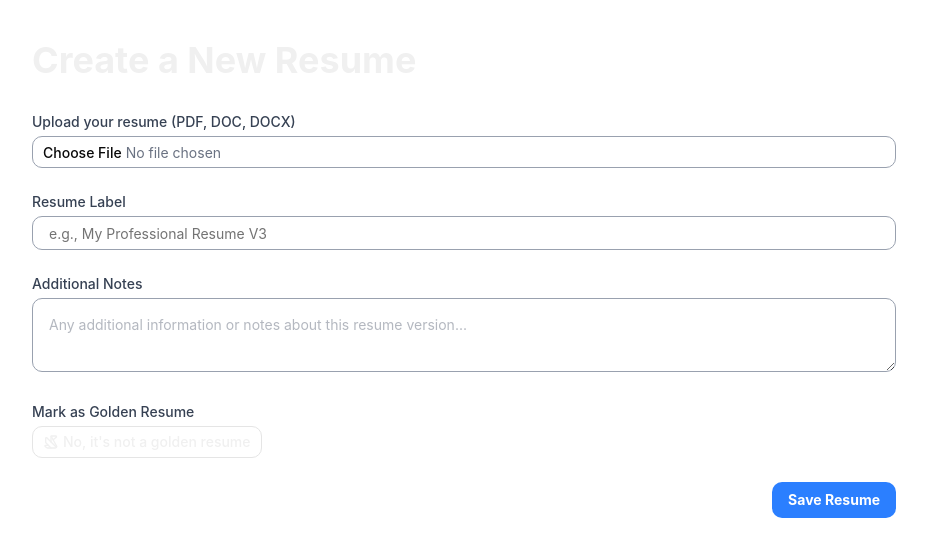
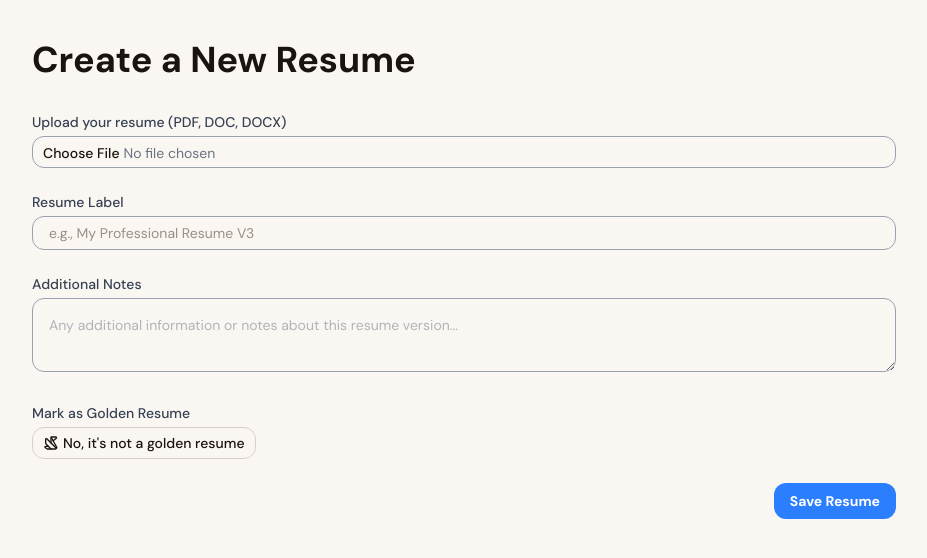
Before and after one commit to MinhThieu145/job-tracker, a Next.js app: page /resumes/new in a window 1280 px wide. Shown: the top 558 px of the page, without its empty margins (176-1103 px from the left). Built offline with nearby package versions, Linux system fonts and the light colour scheme; no server answers.

Commit message:
feat: add Claude like color pallete

```diff
--- a/app/globals.css
+++ b/app/globals.css
@@ -5,60 +5,130 @@
 @custom-variant dark (&:is(.dark *));
 
 :root {
-  --surface: #1a1a1a;
-  --surface-raised: #222222;
-  --border: oklch(0.922 0 0);
-  --text-primary: #f0f0f0;
-  --text-secondary: #888888;
-  --accent: oklch(0.97 0 0);
-  --accent-hover: #6ba3ff;
-  --danger: #e05c5c;
-  --background: oklch(1 0 0);
-  --foreground: oklch(0.145 0 0);
-  --card: oklch(1 0 0);
-  --card-foreground: oklch(0.145 0 0);
-  --popover: oklch(1 0 0);
-  --popover-foreground: oklch(0.145 0 0);
-  --primary: oklch(0.205 0 0);
-  --primary-foreground: oklch(0.985 0 0);
-  --secondary: oklch(0.97 0 0);
-  --secondary-foreground: oklch(0.205 0 0);
-  --muted: oklch(0.97 0 0);
-  --muted-foreground: oklch(0.556 0 0);
-  --accent-foreground: oklch(0.205 0 0);
-  --destructive: oklch(0.577 0.245 27.325);
-  --input: oklch(0.922 0 0);
-  --ring: oklch(0.708 0 0);
-  --chart-1: oklch(0.87 0 0);
-  --chart-2: oklch(0.556 0 0);
-  --chart-3: oklch(0.439 0 0);
-  --chart-4: oklch(0.371 0 0);
-  --chart-5: oklch(0.269 0 0);
-  --radius: 0.625rem;
-  --sidebar: oklch(0.985 0 0);
-  --sidebar-foreground: oklch(0.145 0 0);
-  --sidebar-primary: oklch(0.205 0 0);
-  --sidebar-primary-foreground: oklch(0.985 0 0);
-  --sidebar-accent: oklch(0.97 0 0);
-  --sidebar-accent-foreground: oklch(0.205 0 0);
-  --sidebar-border: oklch(0.922 0 0);
-  --sidebar-ring: oklch(0.708 0 0);
+  --font-serif-display: var(--font-instrument-serif), Georgia, "Times New Roman", serif;
+  --font-ui: var(--font-dm-sans), "DM Sans", system-ui, sans-serif;
+  --font-code: var(--font-jetbrains-mono), "JetBrains Mono", ui-monospace, monospace;
+
+  --background: #FAF7F2;
+  --foreground: #1A1410;
+  --card: #FFFFFF;
+  --card-foreground: #1A1410;
+  --popover: #FFFFFF;
+  --popover-foreground: #1A1410;
+  --primary: #1A1410;
+  --primary-foreground: #FFFFFF;
+  --secondary: #F2EDE5;
+  --secondary-foreground: #1A1410;
+  --muted: #F2EDE5;
+  --muted-foreground: #9B8F85;
+  --accent: #B45309;
+  --accent-foreground: #FFFFFF;
+  --destructive: #DC2626;
+  --border: #EDE7DE;
+  --input: #D8D0C8;
+  --ring: #B45309;
+
+  --surface: #F2EDE5;
+  --surface-raised: #FFFFFF;
+  --border-mid: #D8D0C8;
+  --text-primary: #1A1410;
+  --text-secondary: #5C4F47;
+  --text-muted: #9B8F85;
+  --accent-bg: #FEF3C7;
+  --accent-rim: #F3E4C0;
+  --accent-hover: #92400E;
+  --ok: #16A34A;
+  --ok-bg: #DCFCE7;
+  --warn: #D97706;
+  --warn-bg: #FEF9C3;
+  --err: #DC2626;
+  --err-bg: #FEE2E2;
+  --danger: #DC2626;
+
+  --chart-1: #B45309;
+  --chart-2: #16A34A;
+  --chart-3: #D97706;
+  --chart-4: #DC2626;
+  --chart-5: #5C4F47;
+  --radius: 12px;
+
+  --sidebar: #FFFFFF;
+  --sidebar-foreground: #1A1410;
+  --sidebar-primary: #1A1410;
+  --sidebar-primary-foreground: #FFFFFF;
+  --sidebar-accent: #F2EDE5;
+  --sidebar-accent-foreground: #1A1410;
+  --sidebar-border: #EDE7DE;
+  --sidebar-ring: #B45309;
+
+  color-scheme: light;
 }
 
 * {
   box-sizing: border-box;
 }
 
+html {
+  min-height: 100%;
+  background: var(--background);
+}
+
 body {
-  background-color: var(--background);
-  color: var(--text-primary);
-  font-family: "Geist", "Inter", sans-serif;
+  min-height: 100%;
+  margin: 0;
+  background: var(--background);
+  color: var(--foreground);
+  font-family: var(--font-ui);
+  text-rendering: optimizeLegibility;
   -webkit-font-smoothing: antialiased;
+  -moz-osx-font-smoothing: grayscale;
+}
+
+::selection {
+  background: var(--accent-bg);
+  color: var(--foreground);
 }
 
 @theme inline {
-  --font-heading: var(--font-sans);
-  --font-sans: var(--font-sans);
+  --font-display: var(--font-serif-display);
+  --font-serif: var(--font-serif-display);
+  --font-heading: var(--font-ui);
+  --font-sans: var(--font-ui);
+  --font-mono: var(--font-code);
+
+  --color-background: var(--background);
+  --color-foreground: var(--foreground);
+  --color-card: var(--card);
+  --color-card-foreground: var(--card-foreground);
+  --color-popover: var(--popover);
+  --color-popover-foreground: var(--popover-foreground);
+  --color-primary: var(--primary);
+  --color-primary-foreground: var(--primary-foreground);
+  --color-secondary: var(--secondary);
+  --color-secondary-foreground: var(--secondary-foreground);
+  --color-muted: var(--muted);
+  --color-muted-foreground: var(--muted-foreground);
+  --color-accent: var(--accent);
+  --color-accent-foreground: var(--accent-foreground);
+  --color-destructive: var(--destructive);
+  --color-border: var(--border);
+  --color-input: var(--input);
+  --color-ring: var(--ring);
+
+  --color-surface: var(--surface);
+  --color-surface-raised: var(--surface-raised);
+  --color-border-mid: var(--border-mid);
+  --color-muted-copy: var(--text-muted);
+  --color-secondary-copy: var(--text-secondary);
+  --color-accent-bg: var(--accent-bg);
+  --color-accent-rim: var(--accent-rim);
+  --color-ok: var(--ok);
+  --color-ok-bg: var(--ok-bg);
+  --color-warn: var(--warn);
+  --color-warn-bg: var(--warn-bg);
+  --color-err: var(--err);
+  --color-err-bg: var(--err-bg);
+
   --color-sidebar-ring: var(--sidebar-ring);
   --color-sidebar-border: var(--sidebar-border);
   --color-sidebar-accent-foreground: var(--sidebar-accent-foreground);
@@ -72,82 +142,32 @@ body {
   --color-chart-3: var(--chart-3);
   --color-chart-2: var(--chart-2);
   --color-chart-1: var(--chart-1);
-  --color-ring: var(--ring);
-  --color-input: var(--input);
-  --color-border: var(--border);
-  --color-destructive: var(--destructive);
-  --color-accent-foreground: var(--accent-foreground);
-  --color-accent: var(--accent);
-  --color-muted-foreground: var(--muted-foreground);
-  --color-muted: var(--muted);
-  --color-secondary-foreground: var(--secondary-foreground);
-  --color-secondary: var(--secondary);
-  --color-primary-foreground: var(--primary-foreground);
-  --color-primary: var(--primary);
-  --color-popover-foreground: var(--popover-foreground);
-  --color-popover: var(--popover);
-  --color-card-foreground: var(--card-foreground);
-  --color-card: var(--card);
-  --color-foreground: var(--foreground);
-  --color-background: var(--background);
-  --radius-sm: calc(var(--radius) * 0.6);
-  --radius-md: calc(var(--radius) * 0.8);
+
+  --radius-sm: calc(var(--radius) * 0.5);
+  --radius-md: calc(var(--radius) * 0.67);
   --radius-lg: var(--radius);
-  --radius-xl: calc(var(--radius) * 1.4);
-  --radius-2xl: calc(var(--radius) * 1.8);
-  --radius-3xl: calc(var(--radius) * 2.2);
-  --radius-4xl: calc(var(--radius) * 2.6);
-}
-
-.dark {
-  --background: oklch(0.145 0 0);
-  --foreground: oklch(0.985 0 0);
-  --card: oklch(0.205 0 0);
-  --card-foreground: oklch(0.985 0 0);
-  --popover: oklch(0.205 0 0);
-  --popover-foreground: oklch(0.985 0 0);
-  --primary: oklch(0.922 0 0);
-  --primary-foreground: oklch(0.205 0 0);
-  --secondary: oklch(0.269 0 0);
-  --secondary-foreground: oklch(0.985 0 0);
-  --muted: oklch(0.269 0 0);
-  --muted-foreground: oklch(0.708 0 0);
-  --accent: oklch(0.269 0 0);
-  --accent-foreground: oklch(0.985 0 0);
-  --destructive: oklch(0.704 0.191 22.216);
-  --border: oklch(1 0 0 / 10%);
-  --input: oklch(1 0 0 / 15%);
-  --ring: oklch(0.556 0 0);
-  --chart-1: oklch(0.87 0 0);
-  --chart-2: oklch(0.556 0 0);
-  --chart-3: oklch(0.439 0 0);
-  --chart-4: oklch(0.371 0 0);
-  --chart-5: oklch(0.269 0 0);
-  --sidebar: oklch(0.205 0 0);
-  --sidebar-foreground: oklch(0.985 0 0);
-  --sidebar-primary: oklch(0.488 0.243 264.376);
-  --sidebar-primary-foreground: oklch(0.985 0 0);
-  --sidebar-accent: oklch(0.269 0 0);
-  --sidebar-accent-foreground: oklch(0.985 0 0);
-  --sidebar-border: oklch(1 0 0 / 10%);
-  --sidebar-ring: oklch(0.556 0 0);
-  color-scheme: dark;
+  --radius-xl: calc(var(--radius) * 1.17);
+  --radius-2xl: calc(var(--radius) * 1.5);
+  --radius-3xl: calc(var(--radius) * 2);
+  --radius-4xl: calc(var(--radius) * 2.5);
 }
 
 @layer base {
   * {
     @apply border-border outline-ring/50;
   }
+
+  html {
+    @apply font-sans;
+  }
+
   body {
     @apply bg-background text-foreground;
-  }
-  html {
-    @apply font-sans;
   }
 }
 
 * {
-  scrollbar-color: var(--muted) var(--background);
+  scrollbar-color: var(--border-mid) var(--background);
 }
 
 *::-webkit-scrollbar {
@@ -160,11 +180,11 @@ body {
 }
 
 *::-webkit-scrollbar-thumb {
-  background: var(--muted);
+  background: var(--border-mid);
   border: 3px solid var(--background);
   border-radius: 999px;
 }
 
 *::-webkit-scrollbar-thumb:hover {
-  background: var(--ring);
+  background: var(--text-muted);
 }
```
